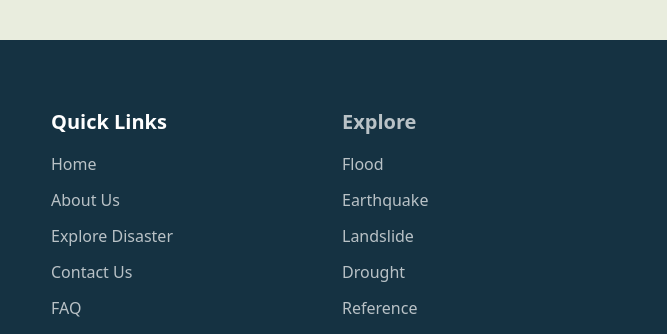
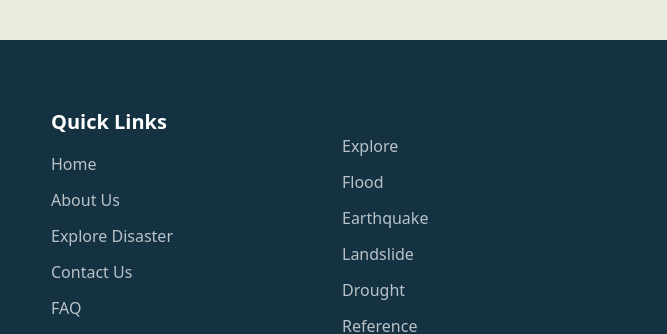
Before and after one commit to AllLay/Year9-TERRAFIRM, a plain HTML site: page explore.html in a window 1280 px wide. Shown: the part 1676-2010 px from the top of the page, 613-1280 px from the left. Drawn offline with nearby package versions, Linux system fonts and the light colour scheme.

Commit message:
Update explore.html

```diff
--- a/explore.html
+++ b/explore.html
@@ -2344,8 +2344,9 @@
                     </div>
 
                     <div class="col-6 col-lg-3">
-                        <h5> <a href="./explore.html">Explore</a> </h5>
-
+                        <br>
+
+                        <a href="./explore.html">Explore</a>
                         <a href="./flood.html">Flood</a>
                         <a href="./earthquake.html">Earthquake</a>
                         <a href="./landslide.html">Landslide</a>
```
